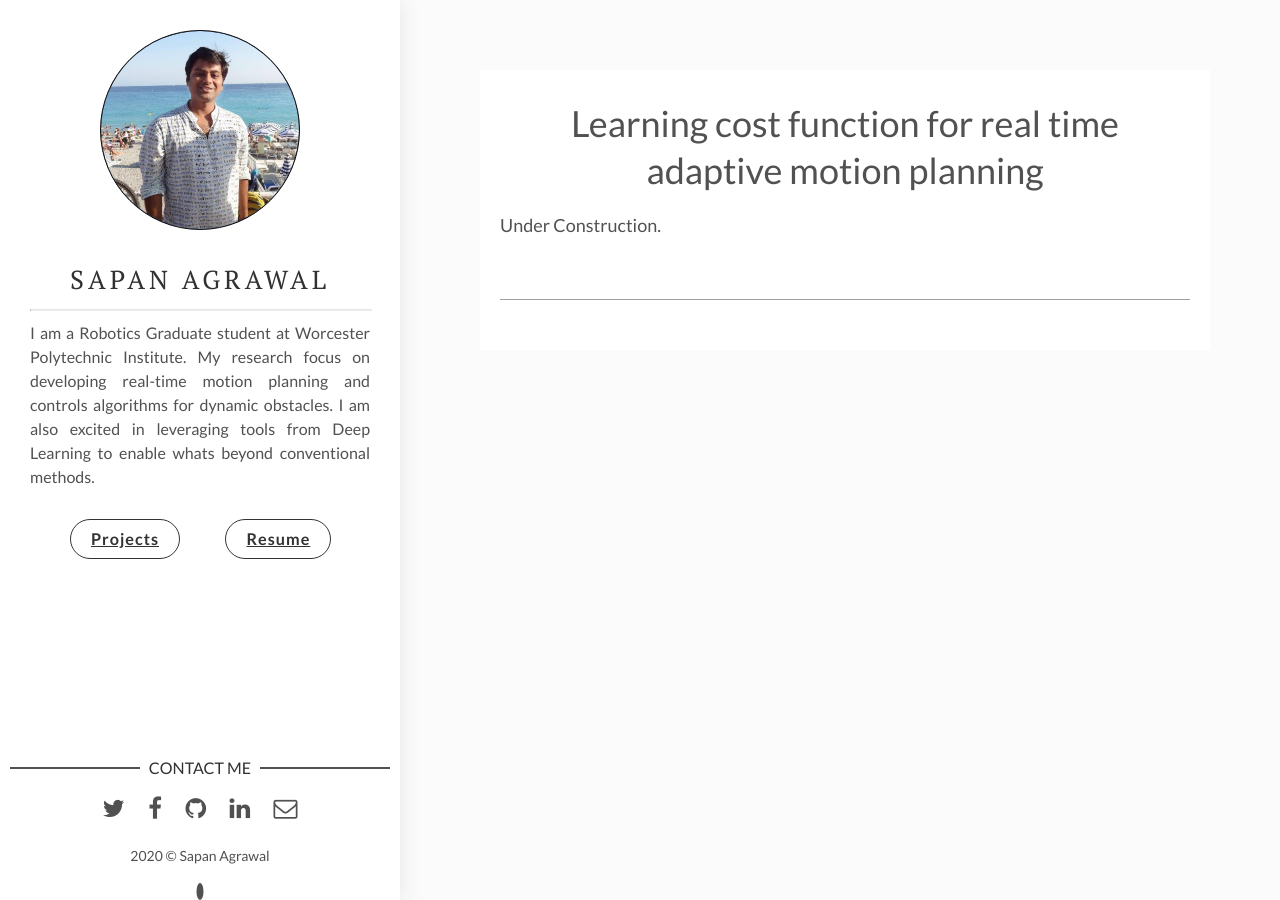
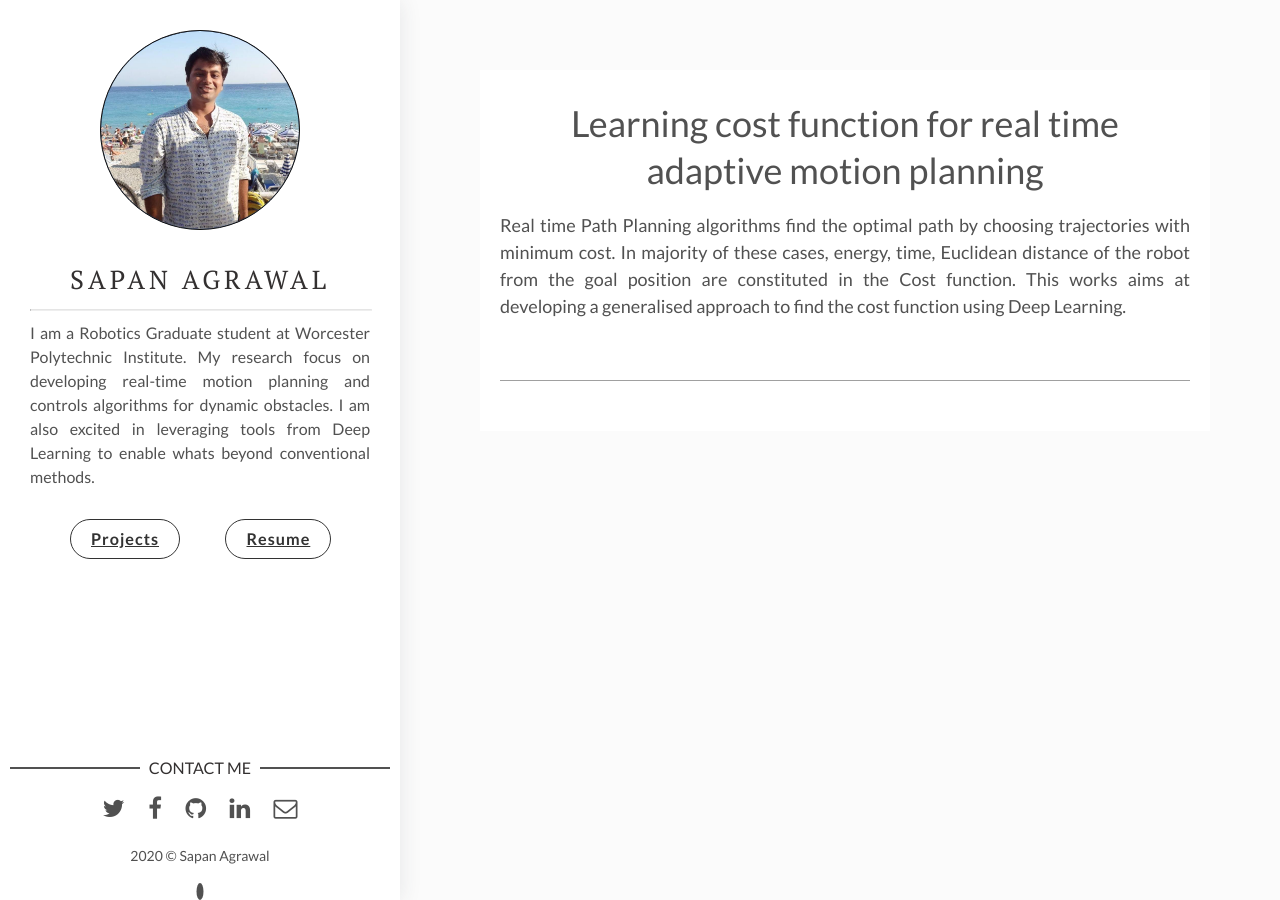
Before and after one commit to sapan-ostic/sapan-ostic.github.io, a Jekyll site: the page built from _posts/2019-01-01-Learning-cost-function-for-Real-time-adaptive-motion-planning.markdown, in a window 1280 px wide. Built offline with Jekyll 4.4.1, drawn with Linux system fonts in a browser that asks for light colours.

Commit message:
site setting updated

```diff
--- a/_posts/2019-01-01-Learning-cost-function-for-Real-time-adaptive-motion-planning.markdown
+++ b/_posts/2019-01-01-Learning-cost-function-for-Real-time-adaptive-motion-planning.markdown
@@ -2,7 +2,7 @@
 layout: post
 title: Learning cost function for real time adaptive motion planning
 date: 2019-01-01 13:32:20 +0300
-description: Real time Path Planning algorithms find the optimal path by choosing trajectories with minimum cost. In majority of these cases, energy, time, Euclidean distance of the robot from the goal position are constituted in the Cost function. This works aims at developing a generalised approach to find the cost function using Deep Learning.
+description: Real time Path Planning algorithms find the optimal path by choosing trajectories with minimum cost. This works aims at developing a generalised approach to find the cost function using Deep Learning.
 img:  1.gif # Add image post (optional)
 ---
-Under Construction.
+Real time Path Planning algorithms find the optimal path by choosing trajectories with minimum cost. In majority of these cases, energy, time, Euclidean distance of the robot from the goal position are constituted in the Cost function. This works aims at developing a generalised approach to find the cost function using Deep Learning.
```
